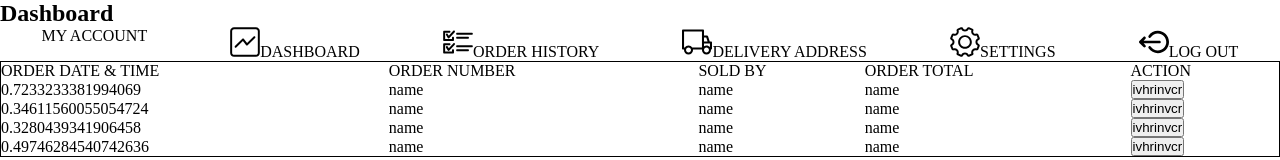
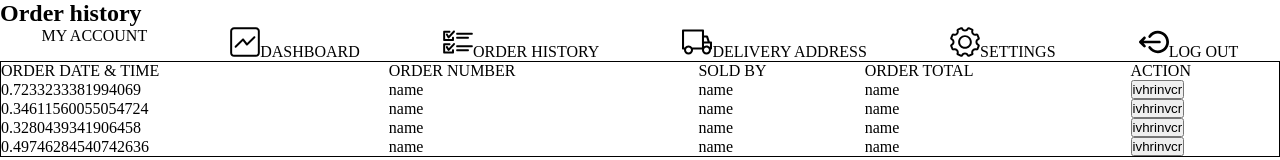
Before and after one commit to vahagnmovs/GoldMarket, a React (Create React App) app in the folder goldmarket/: page /orderhistory in a window 1280 px wide. Shown: the top 160 px of the page. Built offline with nearby package versions, Linux system fonts and the light colour scheme.

Commit message:
dynamic Name dashboard

```diff
--- a/goldmarket/src/components/centers/buyerAdmin/dashboard/index.tsx
+++ b/goldmarket/src/components/centers/buyerAdmin/dashboard/index.tsx
@@ -6,9 +6,11 @@ import delivery from 'src/style/Icons/delivery.svg';
 import logout from 'src/style/Icons/logout.svg';
 import './style.css';
 import { useNavigate } from 'react-router-dom';
+type TDashboard = {
+	title: string
+}
 
-
-const Dashboard = () => {
+const Dashboard = ({ title }: TDashboard) => {
 	const navigate = useNavigate();
 	const handleNavigateOrderHistory = () => {
 		navigate('/orderhistory');
@@ -21,7 +23,7 @@ const Dashboard = () => {
 	};
 	return (
 		<div>
-			<h2>Dashboard</h2>
+			<h2>{title}</h2>
 			<ul className='ul'>
 				<li>MY ACCOUNT</li>
 				<li onClick={handleNavigateDashboard}>
--- a/goldmarket/src/components/centers/buyerAdmin/dashboardList/index.tsx
+++ b/goldmarket/src/components/centers/buyerAdmin/dashboardList/index.tsx
@@ -5,7 +5,7 @@ import Dashboard from '../dashboard';
 const DashboardList = () => {
 	return (
 		<div>
-			<Dashboard/>
+			<Dashboard title={'Dashboard'}/>
 			<GoldPriceList isShowMoreBtn={true} />
 		</div>
 	);
--- a/goldmarket/src/components/centers/buyerAdmin/deliveryAddressList/index.tsx
+++ b/goldmarket/src/components/centers/buyerAdmin/deliveryAddressList/index.tsx
@@ -32,7 +32,7 @@ const data = [{
 const DeliveryAddressList = () => {
 	return (
 		<div>
-			<Dashboard />
+			<Dashboard title={'Delivery Address'}/>
 			{data.map(item => <DeliveryAddress radio={'radio'} key={item.id} {...item} />)}
 		</div>
 	);
--- a/goldmarket/src/components/centers/buyerAdmin/orderHistory/index.tsx
+++ b/goldmarket/src/components/centers/buyerAdmin/orderHistory/index.tsx
@@ -8,6 +8,7 @@ type TOrderHistory = {
 }
 
 const OrderHistory = ({ id, nam2, nam3, nam4 }: TOrderHistory) => {
+	// FIXME: irakan OrderHistory anunner@  dnel
 	return (
 		<tr>
 			<td>{id}</td>
--- a/goldmarket/src/components/centers/buyerAdmin/orderHistoryList/index.tsx
+++ b/goldmarket/src/components/centers/buyerAdmin/orderHistoryList/index.tsx
@@ -28,7 +28,7 @@ const data = [{
 const OrderHistoryList = () => {
 	return (
 		<div>
-			<Dashboard />
+			<Dashboard title={'Order history'}/>
 			<table className='table'>
 				<tr>
 					<td>ORDER DATE & TIME</td>
--- a/goldmarket/src/pages/home/index.tsx
+++ b/goldmarket/src/pages/home/index.tsx
@@ -39,7 +39,7 @@ const Home = () => {
 				<MostViewed />
 				<WhyGoldCenter />
 				<AboutUs />
-				<Dashboard />
+				<Dashboard title={'Dashboard'} />
 			</>
 		</Layout>
 	);
```
